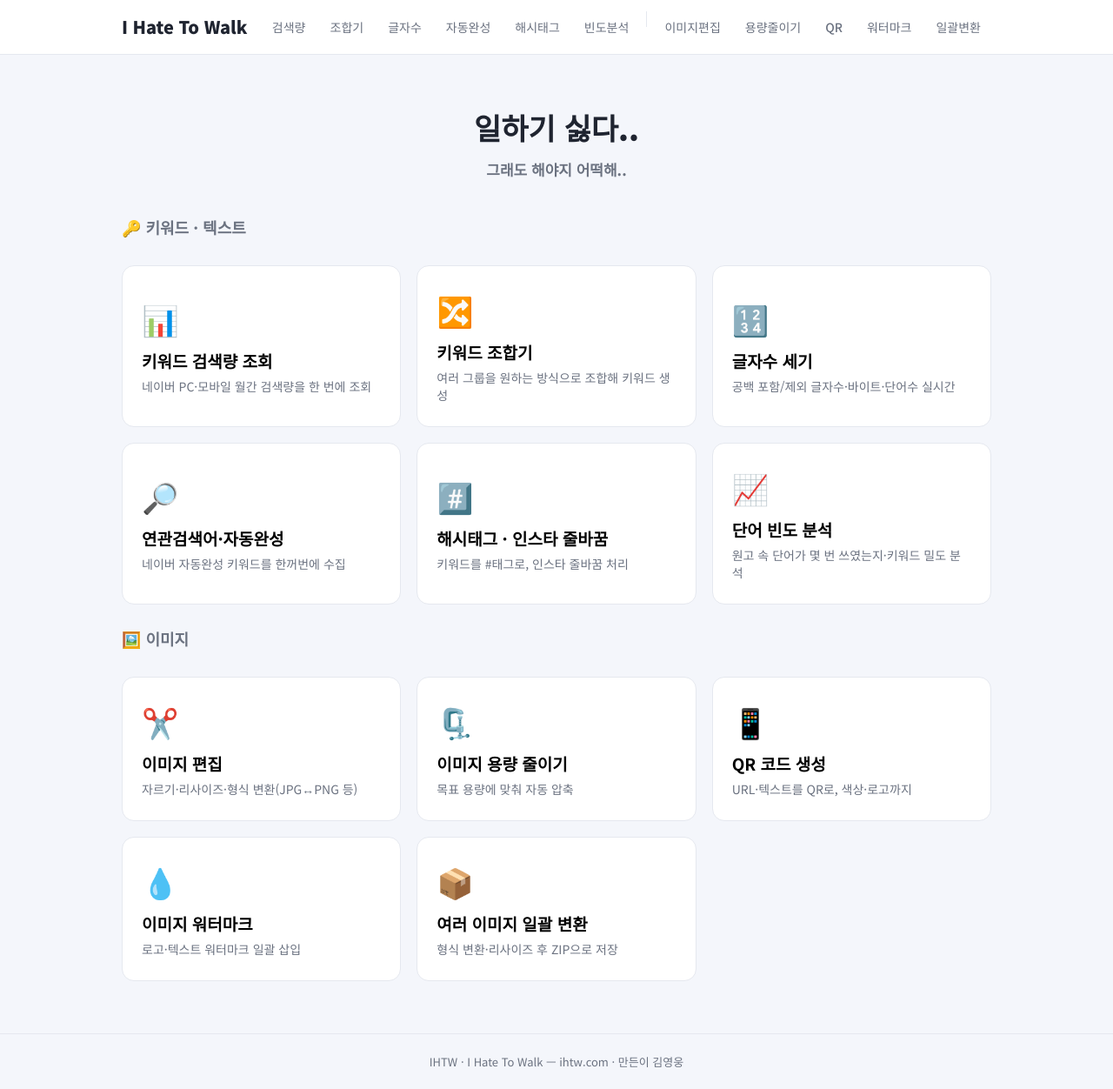
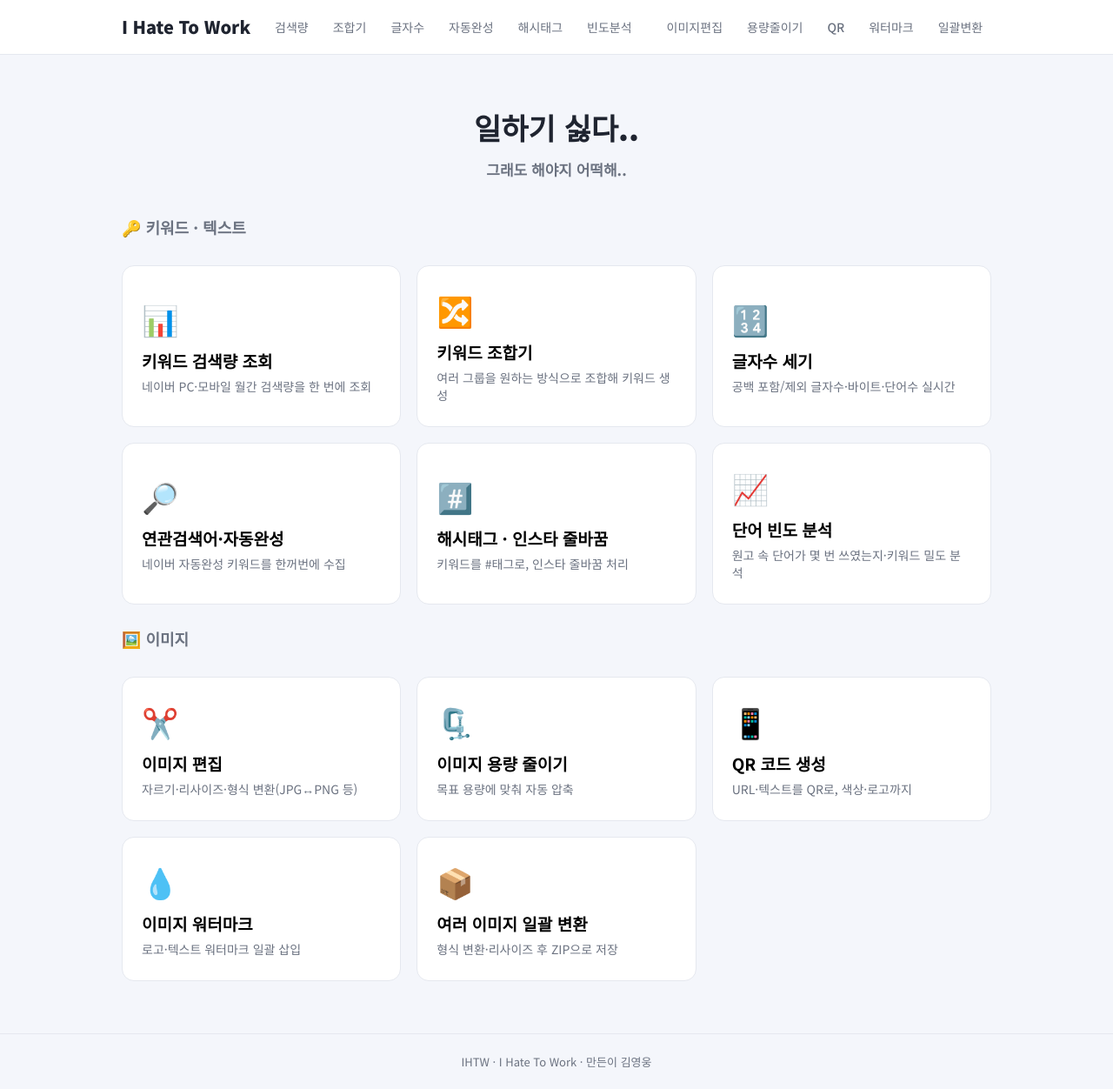
Before and after one commit to rlamusiala/ihtw, a website: page public/index.html in a window 1280 px wide. Shown: the whole page at 87% size. Drawn offline with nearby package versions, Linux system fonts and the light colour scheme.

Commit message:
Update index.html

```diff
--- a/public/index.html
+++ b/public/index.html
@@ -3,8 +3,8 @@
 <head>
   <meta charset="UTF-8" />
   <meta name="viewport" content="width=device-width, initial-scale=1.0" />
-  <title>I Hate To Walk — 마케팅 도구함</title>
-  <meta name="description" content="I Hate To Walk(IHTW) — 키워드 검색량, 키워드 조합기, 이미지 편집 도구 모음" />
+  <title>I Hate To Work</title>
+  <meta name="description" content="I Hate To Work — 키워드 검색량, 키워드 조합기, 이미지 편집 도구 모음" />
   <link rel="preconnect" href="https://fonts.googleapis.com" />
   <link rel="preconnect" href="https://fonts.gstatic.com" crossorigin />
   <link href="https://fonts.googleapis.com/css2?family=Noto+Sans+KR:wght@400;500;700;900&display=swap" rel="stylesheet" />
@@ -13,7 +13,7 @@
 <body>
   <header class="topbar">
     <div class="container topbar-inner">
-      <a href="#" class="logo" data-tab="home"><span class="logo-sub">I Hate To Walk</span></a>
+      <a href="#" class="logo" data-tab="home"><span class="logo-sub">I Hate To Work</span></a>
       <nav class="nav">
         <button class="nav-btn" data-tab="volume">검색량</button>
         <button class="nav-btn" data-tab="combiner">조합기</button>
@@ -411,7 +411,7 @@
           <label id="wm-logo-wrap" style="display:none;" class="file-label">로고 선택<input type="file" id="wm-logo" accept="image/*" hidden /></label>
         </div>
         <div class="panel-row controls" id="wm-text-controls">
-          <label>문구 <input type="text" id="wm-text" value="© I Hate To Walk" /></label>
+          <label>문구 <input type="text" id="wm-text" value="© I Hate To Work" /></label>
           <label>색상 <input type="color" id="wm-color" value="#ffffff" /></label>
         </div>
         <div class="panel-row controls">
@@ -468,7 +468,7 @@
   </main>
 
   <footer class="footer">
-    <div class="container">IHTW · I Hate To Walk — ihtw.com · 만든이 김영웅</div>
+    <div class="container">IHTW · I Hate To Work · 만든이 김영웅</div>
   </footer>
 
   <!-- QR 코드 / ZIP 라이브러리 (CDN) -->
```
